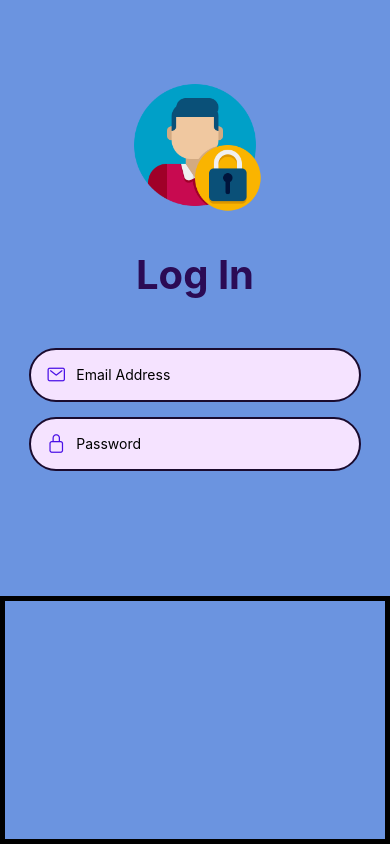
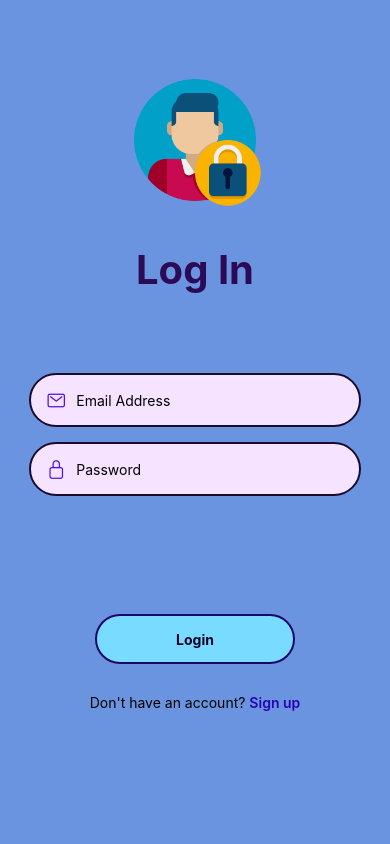
Before and after one commit to joshptn/appdev2, a React Native app in the folder react-native-layout/: screen / in a window 390 px wide. Built offline with nearby package versions, Linux system fonts and the light colour scheme.

Commit message:
style footer section

```diff
--- a/react-native-layout/src/screen/Login.js
+++ b/react-native-layout/src/screen/Login.js
@@ -28,7 +28,13 @@ export default function Login() {
 
         {/* Footer */}
         <View style={styles.footer}>
-
+            <TouchableOpacity style={styles.button}>
+                <Text style={styles.buttonText}>Login</Text>
+            </TouchableOpacity>
+            <View style={styles.signup}>
+                <Text>Don't have an account? </Text>
+                <Text style={styles.link}>Sign up</Text>
+            </View>
         </View>
     </View>
   );
@@ -63,7 +69,8 @@ const styles = StyleSheet.create({
     body: {
         flex: 1.5,
         alignItems: 'center',
-        justifyContent: 'center'
+        justifyContent: 'center',
+        marginTop: 40
     },
 
     inputContainer: {
@@ -90,9 +97,34 @@ const styles = StyleSheet.create({
 
     footer: {
         flex: 1,
-        borderColor: 'black',
-        borderWidth: 5,
+        alignItems: 'center',
     },
+
+    buttonText: {
+        color: 'rgb(10, 3, 37)3',
+        fontWeight: 700
+  },
+
+    button: {
+        width: 200,
+        height: 50,
+        borderColor: '#19076b',
+        borderWidth: 2,
+        backgroundColor: '#79dbff',
+        borderRadius: 25,
+        justifyContent: 'center',
+        alignItems: 'center'
+  },
+
+    signup: {
+        flexDirection: 'row',
+        marginTop: 30
+  },
+
+    link: {
+        color: "#2505b1",
+        fontWeight: 600
+  },
 
 
 });
```
